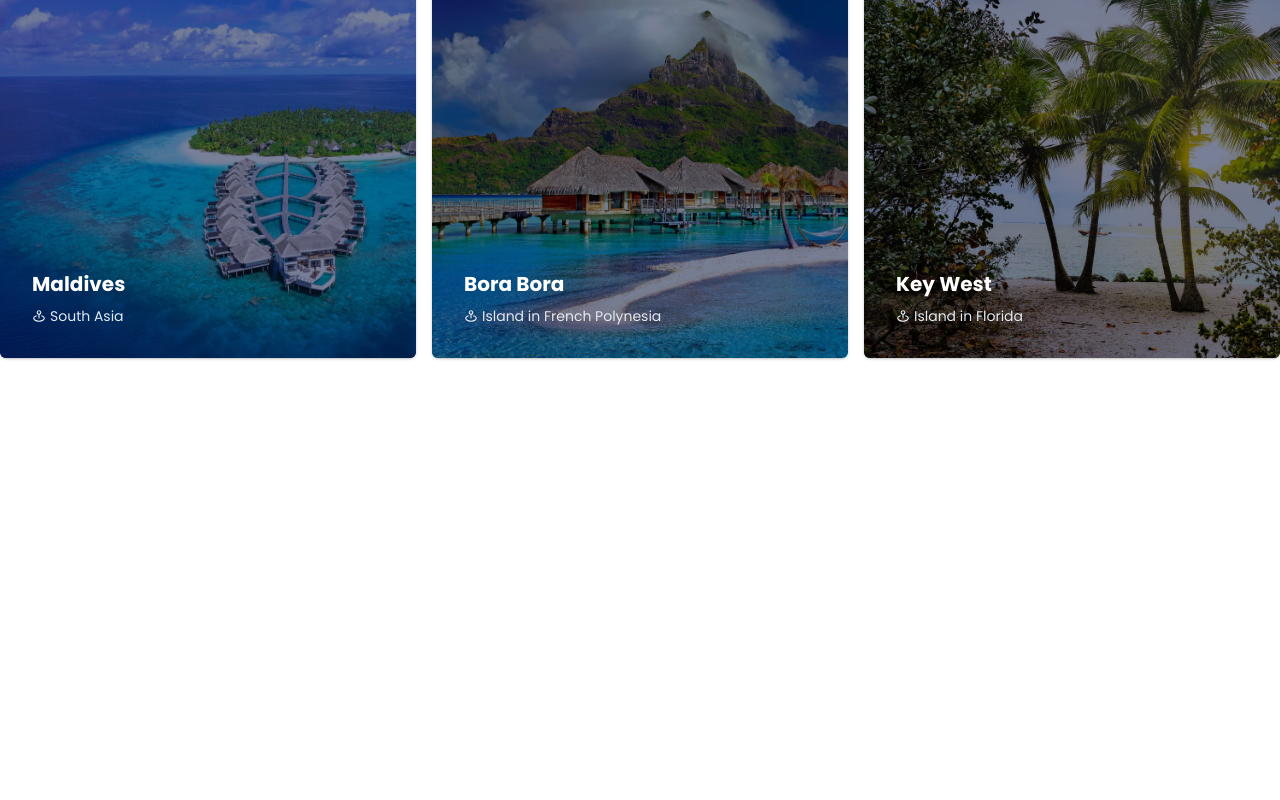
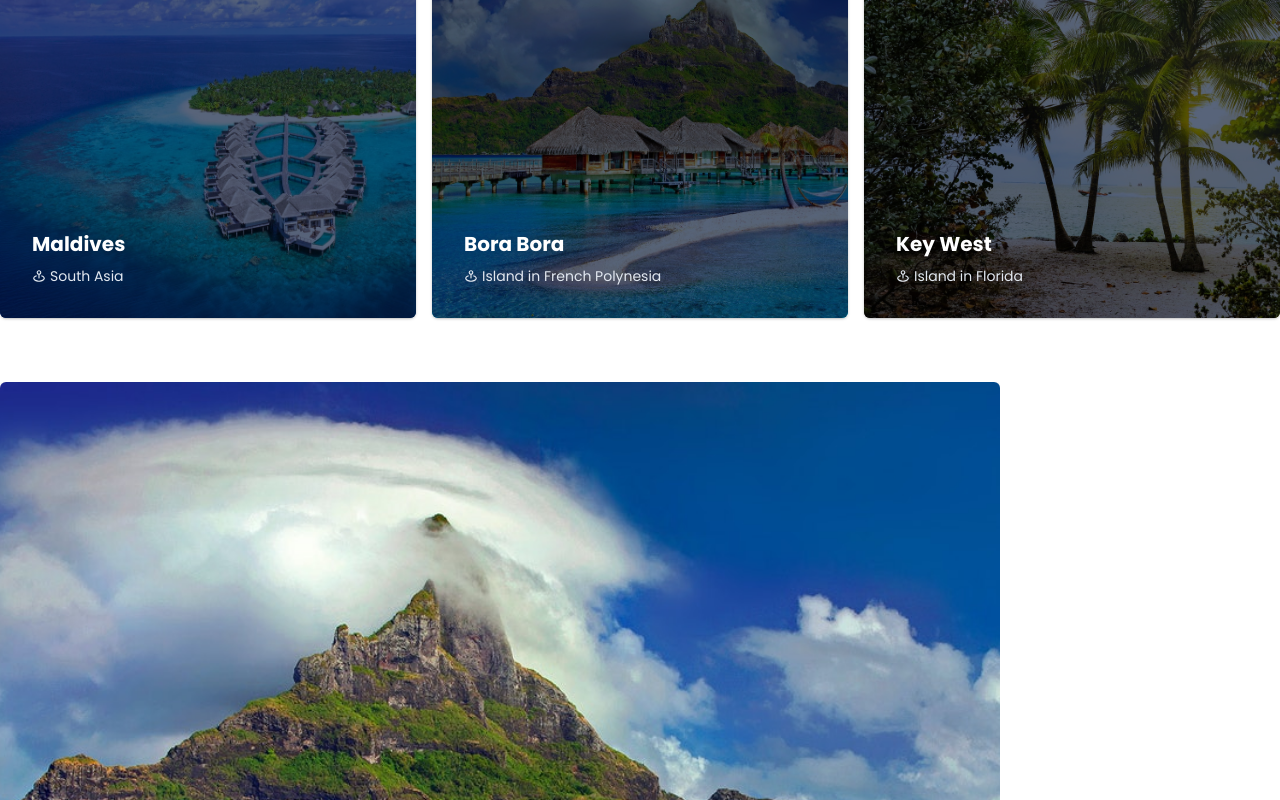
Before and after one commit to Nicolas-casas/tailwindcss-travel-website, a Next.js app: page / in a window 1280 px wide. Shown: the part 2000-2800 px from the top of the page. Before the commit the page ends 2422 px from the top, so only its background shows below. Built offline with nearby package versions, Linux system fonts and the light colour scheme.

Commit message:
refactor: styles and html elements

```diff
--- /dev/null
+++ b/src/components/ui/Footer.tsx
@@ -0,0 +1,22 @@
+import {FaFacebook, FaInstagram, FaPinterest, FaTwitter, FaYoutube,} from 'react-icons/fa';
+
+const Footer = () => (
+    <footer className='px-4 md:px-0 py-8 md:py-16 bg-gray-100'>
+        <div className='container mx-auto flex flex-col items-center justify-center md:flex-row md:justify-between gap-4'>
+            <span className='uppercase text-3xl md:text-4xl font-bold font-roboto-condensed'>
+                Beaches.
+            </span>
+
+            <section className='flex items-center justify-center gap-6'>
+                <FaFacebook className='icon'/>
+                <FaTwitter className='icon'/>
+                <FaInstagram className='icon'/>
+                <FaPinterest className='icon'/>
+                <FaYoutube className='icon'/>
+            </section>
+
+        </div>
+    </footer>
+);
+
+export {Footer};
--- /dev/null
+++ b/src/components/ui/sections/Carousel.tsx
@@ -0,0 +1,70 @@
+import Image from 'next/future/image';
+import { useState } from 'react';
+import { BsChevronLeft, BsChevronRight } from 'react-icons/bs';
+
+const CarouselSection = () => {
+	const [slide, setSlide] = useState(0);
+
+	const SLIDER_DATA = [
+		{
+			url: '/assets/media/images/borabora.jpg',
+		},
+		{
+			url: '/assets/media/images/borabora2.jpg',
+		},
+		{
+			url: '/assets/media/images/maldives.jpg',
+		},
+		{
+			url: '/assets/media/images/keywest.jpg',
+		},
+	];
+
+	const handlePrevSlide = () =>
+		setSlide((prevIndex) =>
+			prevIndex === 0 ? SLIDER_DATA.length - 1 : prevIndex - 1
+		);
+	const handleNextSlide = () =>
+		setSlide((prevIndex) =>
+			prevIndex === SLIDER_DATA.length - 1 ? 0 : prevIndex + 1
+		);
+
+	return (
+		<section className='px-4 md:px-0 py-8 md:py-8'>
+			<div className='container mx-auto relative flex justify-center items-center'>
+				<span
+					className='flex items-center justify-center bg-white/75 text-slate-800 rounded-full p-2 absolute top-1/2 left-8 text-3xl leading-none cursor-pointer'
+					onClick={handlePrevSlide}
+				>
+					<BsChevronLeft />
+				</span>
+				<span
+					className='flex items-center justify-center bg-white/75 text-slate-800 rounded-full p-2 absolute top-1/2 right-8 text-3xl leading-none cursor-pointer'
+					onClick={handleNextSlide}
+				>
+					<BsChevronRight />
+				</span>
+				{SLIDER_DATA.map((item, index) => (
+					<div
+						key={index}
+						className={`w-full rounded-md ${
+							index !== slide && 'hidden'
+						}`}
+					>
+						{index === slide && (
+							<Image
+								className='w-full h-[750px] object-cover object-bottom rounded-md shadow shadow-black/20'
+								src={item.url}
+								width={1000}
+								height={1000}
+								alt='beach image'
+							/>
+						)}
+					</div>
+				))}
+			</div>
+		</section>
+	);
+};
+
+export { CarouselSection };
--- a/src/components/ui/sections/Destination.tsx
+++ b/src/components/ui/sections/Destination.tsx
@@ -1,9 +1,9 @@
 import Image from 'next/future/image';
 
 const DestinationsSection = () => (
-	<div className='px-4 md:px-0 py-8 md:py-16'>
+	<section className='px-4 md:px-0 py-8 md:py-16'>
 		<div className='container mx-auto text-center'>
-			<h1>All-Inclusive Resorts</h1>
+			<h2>All-Inclusive Resorts</h2>
 			<p>On the Caribbean&apos;s Best Beaches</p>
 
 			<div
@@ -48,7 +48,7 @@ const DestinationsSection = () => (
 				/>
 			</div>
 		</div>
-	</div>
+	</section>
 );
 
 export { DestinationsSection };
--- a/src/components/ui/sections/Hero.tsx
+++ b/src/components/ui/sections/Hero.tsx
@@ -1,7 +1,7 @@
 import { AiOutlineSearch } from 'react-icons/ai';
 
 const HeroSection = () => (
-	<div className='w-full h-screen relative'>
+	<section className='w-full h-screen relative'>
 		<video
 			className='w-full h-full object-cover'
 			src='/assets/media/videos/beach.mp4'
@@ -34,7 +34,7 @@ const HeroSection = () => (
 				</form>
 			</div>
 		</div>
-	</div>
+	</section>
 );
 
 export { HeroSection };
--- a/src/components/ui/sections/Rates.tsx
+++ b/src/components/ui/sections/Rates.tsx
@@ -1,11 +1,11 @@
-import { RiCustomerService2Fill } from 'react-icons/ri';
-import { MdOutlineTravelExplore } from 'react-icons/md';
+import {RiCustomerService2Fill} from 'react-icons/ri';
+import {MdOutlineTravelExplore} from 'react-icons/md';
 
 const RatesSection = () => (
-	<div className='px-4 md:px-0 py-8 md:py-16'>
+    <section className='px-4 md:px-0 py-8 md:py-16'>
         <div className='container mx-auto grid lg:grid-cols-3 gap-8 lg:gap-12'>
-			<div className='lg:col-span-2 flex flex-col gap-6'>
-				<div>
+            <section className='lg:col-span-2 flex flex-col gap-6'>
+                <section>
                     <h2 className='uppercase font-medium'>
                         Luxury Included Vacations For{' '}
                         <strong>Two People</strong>
@@ -34,12 +34,12 @@ const RatesSection = () => (
                         rerum ad modi eaque aut natus. Aliquid velit autem
                         voluptas et.
                     </p>
-				</div>
+                </section>
 
-				<div className='grid md:grid-cols-2 gap-8 pt-4'>
+                <section className='grid md:grid-cols-2 gap-8 pt-4'>
                     <div className='flex items-center gap-6'>
 						<span className='p-4 border bg-gradient-to-r from-brand-dark to-brand-light rounded-md text-white'>
-							<RiCustomerService2Fill size={40} />
+							<RiCustomerService2Fill size={40}/>
 						</span>
 
                         <div>
@@ -52,7 +52,7 @@ const RatesSection = () => (
 
                     <div className='flex items-center gap-6'>
 						<span className='p-4 border bg-gradient-to-r from-brand-dark to-brand-light rounded-md text-white'>
-							<MdOutlineTravelExplore size={40} />
+							<MdOutlineTravelExplore size={40}/>
 						</span>
 
                         <div>
@@ -62,9 +62,9 @@ const RatesSection = () => (
                             </p>
                         </div>
                     </div>
-				</div>
-			</div>
-			<div className='flex flex-col gap-8'>
+                </section>
+            </section>
+            <section className='flex flex-col gap-8'>
                 <div className='w-full text-center border border-slate-300 px-4 py-8 rounded flex flex-col gap-2'>
                     <p className='uppercase'>Get An Additional 10% off</p>
                     <p className='uppercase text-2xl'>
@@ -131,9 +131,9 @@ const RatesSection = () => (
 
                     <button className='w-full'>Rates & Availabilities</button>
                 </form>
+            </section>
         </div>
-		</div>
-	</div>
+    </section>
 );
 
-export { RatesSection };
+export {RatesSection};
--- a/src/components/ui/sections/Selection.tsx
+++ b/src/components/ui/sections/Selection.tsx
@@ -1,26 +1,35 @@
 import { BiMapPin } from 'react-icons/bi';
 
 const SelectionSection = () => (
-	<div className='px-4 md:px-0 py-8 md:py-16'>
+	<div className='px-4 md:px-0 py-8 md:py-8'>
 		<div className='container mx-auto grid sm:grid-cols-2 lg:grid-cols-3 gap-4'>
-			<div className='min-h-[400px] bg-maldives bg-image-zoom'>
-				<div className='absolute bottom-8 left-8 '>
+			<div
+				className='min-h-[400px] bg-[url("/assets/media/images/maldives.jpg")] bg-image-zoom'
+				aria-placeholder='Maldives beach card'
+			>
+				<div className='absolute bottom-8 left-8'>
 					<h3 className='text-xl text-white font-bold'>Maldives</h3>
 					<span className='flex items-center gap-1 text-slate-200 text-sm mt-2'>
 						<BiMapPin /> South Asia
 					</span>
 				</div>
 			</div>
-			<div className='min-h-[400px] bg-borabora bg-image-zoom'>
-				<div className='absolute bottom-8 left-8 '>
+			<div
+				className='min-h-[400px] bg-[url("/assets/media/images/borabora.jpg")] bg-image-zoom'
+				aria-placeholder='Bora Bora beach card'
+			>
+				<div className='absolute bottom-8 left-8'>
 					<h3 className='text-xl text-white font-bold'>Bora Bora</h3>
 					<span className='flex items-center gap-1 text-slate-200 text-sm mt-2'>
 						<BiMapPin /> Island in French Polynesia
 					</span>
 				</div>
 			</div>
-			<div className='min-h-[400px] bg-keywest bg-image-zoom'>
-				<div className='absolute bottom-8 left-8 '>
+			<div
+				className='min-h-[400px] bg-[url("/assets/media/images/keywest.jpg")] bg-image-zoom'
+				aria-placeholder='Key West beach card'
+			>
+				<div className='absolute bottom-8 left-8'>
 					<h3 className='text-xl text-white font-bold'>Key West</h3>
 					<span className='flex items-center gap-1 text-slate-200 text-sm mt-2'>
 						<BiMapPin /> Island in Florida
--- a/src/pages/index.tsx
+++ b/src/pages/index.tsx
@@ -4,6 +4,8 @@ import { RatesSection } from 'components/ui/sections/Rates';
 import { HeroSection } from 'components/ui/sections/Hero';
 import type { NextPage } from 'next';
 import { SelectionSection } from 'components/ui/sections/Selection';
+import { CarouselSection } from 'components/ui/sections/Carousel';
+import { Footer } from 'components/ui/Footer';
 
 const Home: NextPage = () => {
 	return (
@@ -13,6 +15,8 @@ const Home: NextPage = () => {
 			<DestinationsSection />
 			<RatesSection />
 			<SelectionSection />
+			<CarouselSection />
+			<Footer />
 		</>
 	);
 };
--- a/src/styles/global.scss
+++ b/src/styles/global.scss
@@ -12,7 +12,7 @@
 	@apply overflow-hidden bg-cover cursor-pointer relative rounded-md bg-no-repeat w-full shadow shadow-black/20;
 
 	&::before {
-		@apply content-[''] absolute inset-0 bg-cover origin-center bg-slate-900/60 bg-blend-overlay;
+		@apply content-[''] absolute inset-0 bg-cover origin-center bg-gray-900/75 bg-blend-overlay;
 
 		background-image: inherit;
 		transition: transform 0.3s ease-in-out;
--- a/tailwind.config.cjs
+++ b/tailwind.config.cjs
@@ -13,11 +13,6 @@ module.exports = {
 				sans: ['Poppins', 'sans-serif'],
 				'roboto-condensed': ['Roboto Condensed', 'sans-serif'],
 			},
-			backgroundImage: {
-				maldives: 'url("/assets/media/images/maldives.jpg")',
-				borabora: 'url("/assets/media/images/borabora.jpg")',
-				keywest: 'url("/assets/media/images/keywest.jpg")',
-			},
 		},
 	},
 	plugins: [],
```
Also changed, not shown: next.config.js (renamed from next.config.cjs). Lines whose indentation alone changed are shown as unchanged.
